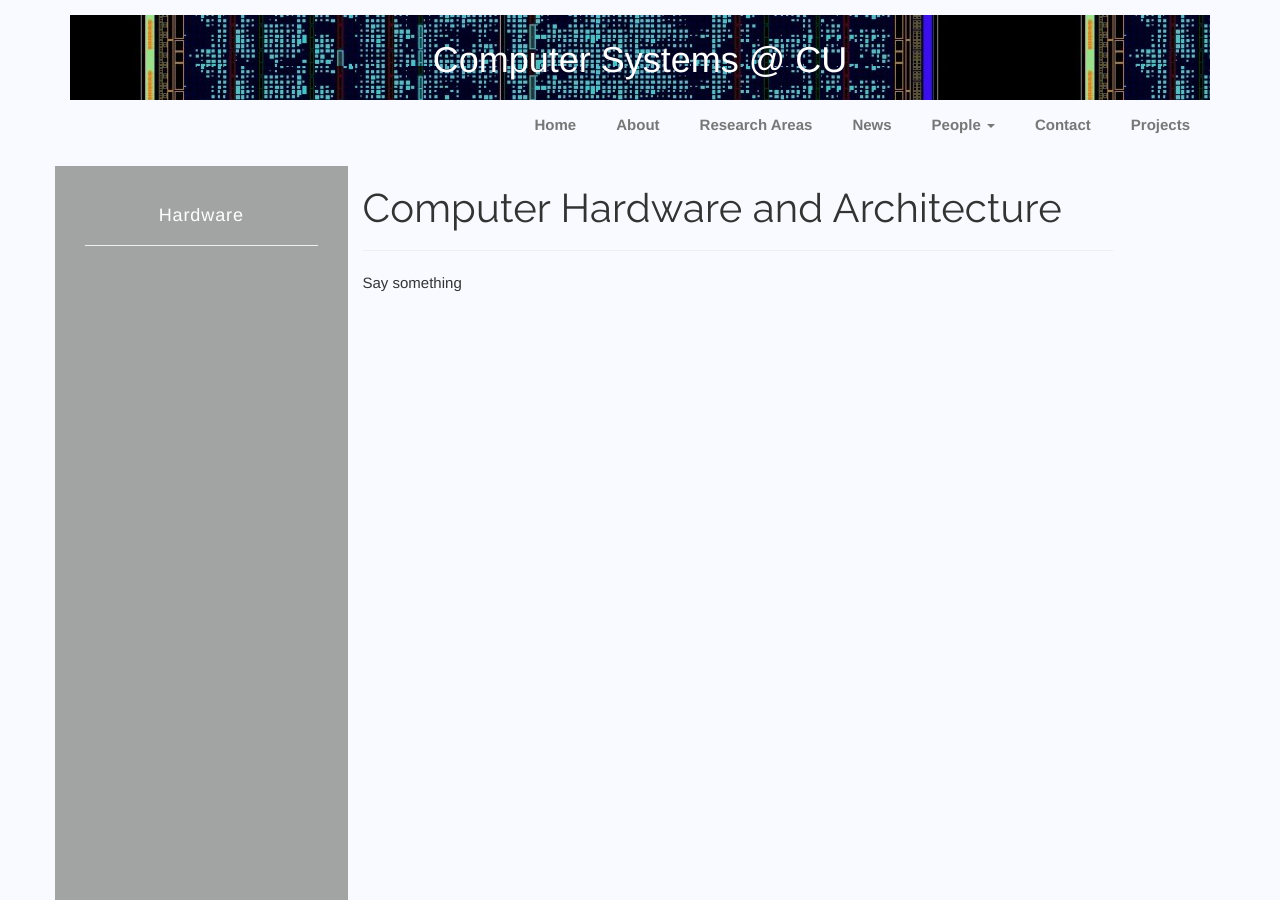
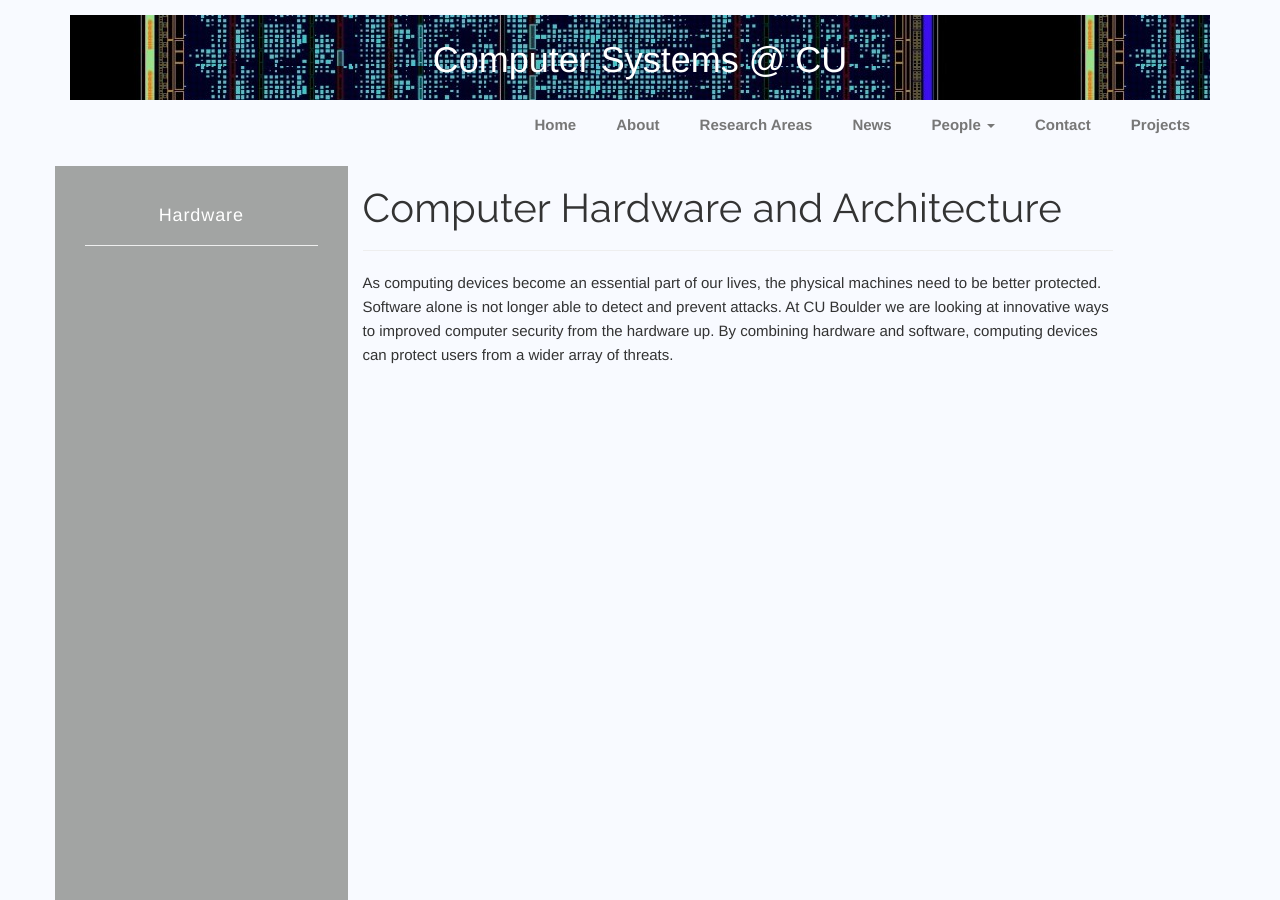
Before and after one commit to cu-computer-systems/cu-computer-systems.github.io, a Jekyll site: the page built from areas/hardware.md, in a window 1280 px wide and 900 px high. Built offline with Jekyll 4.4.1, drawn with Linux system fonts in a browser that asks for light colours; nearby versions of some CDN libraries.

Commit message:
Update hardware.md

```diff
--- a/areas/hardware.md
+++ b/areas/hardware.md
@@ -5,4 +5,4 @@ caption: Computer Hardware and Architecture
 permalink: /areas/hardware
 ---
 
-Say something
+As computing devices become an essential part of our lives, the physical machines need to be better protected. Software alone is not longer able to detect and prevent attacks. At CU Boulder we are looking at innovative ways to improved computer security from the hardware up. By combining hardware and software, computing devices can protect users from a wider array of threats.
```
